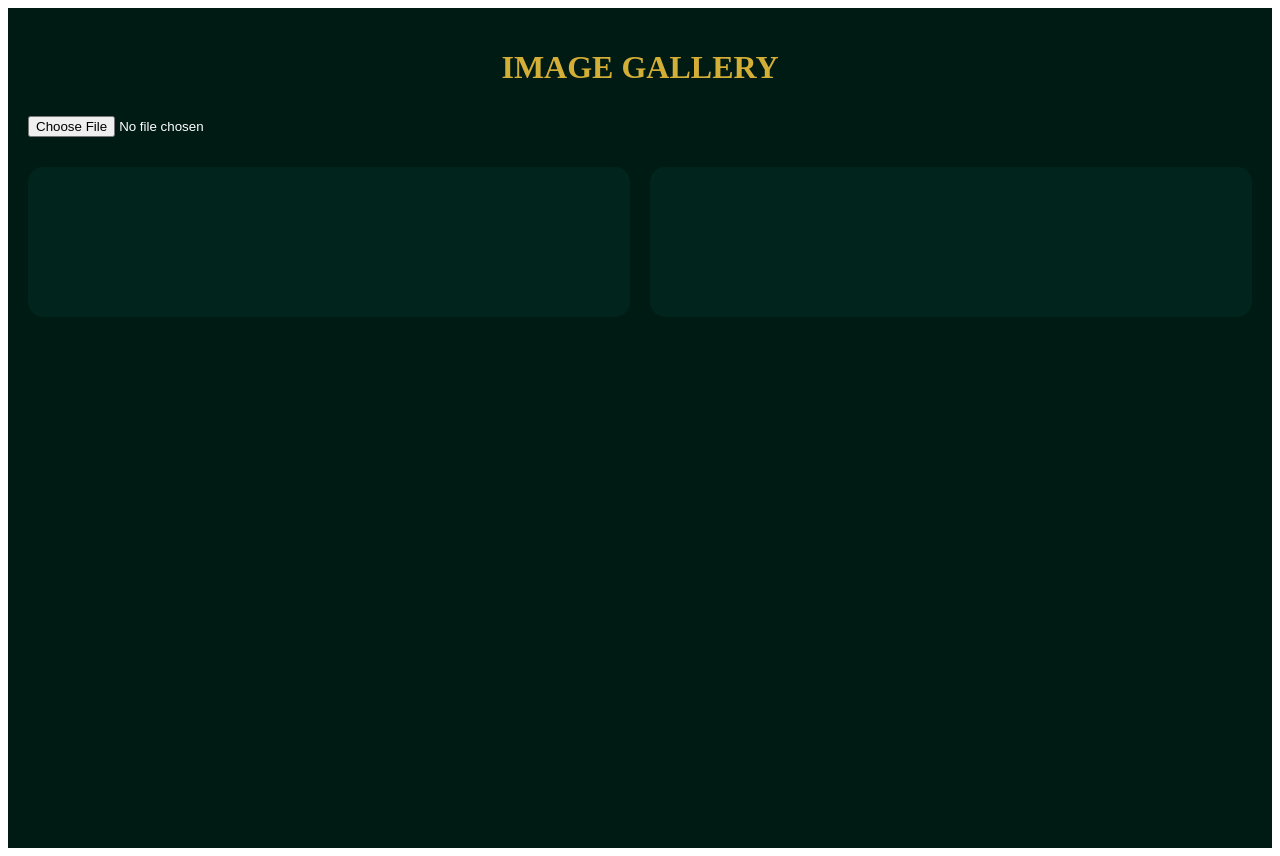
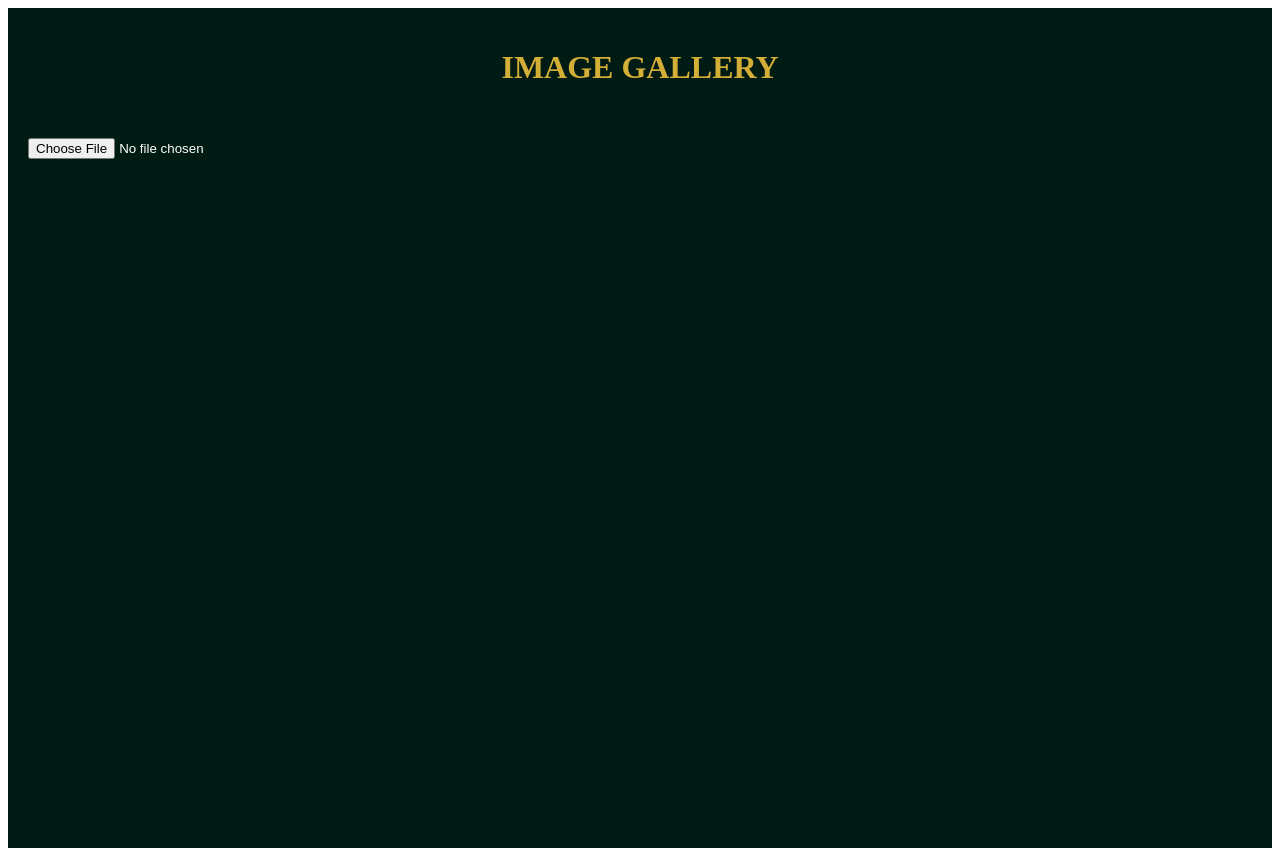
Before and after one commit to ssgenpower9554-creator/ss-genpower, a React (Vite) app: page /admin/gallery in a window 1280 px wide. Built offline with nearby package versions, Linux system fonts and the light colour scheme.

Commit message:
Update Gallery.jsx

```diff
--- a/src/admin/Gallery.jsx
+++ b/src/admin/Gallery.jsx
@@ -1,51 +1,30 @@
-function Gallery() {
+export default function Gallery() {
+
   return (
-    <div
-      style={{
-        minHeight: "100vh",
-        background: "#001a14",
-        color: "white",
-        padding: "20px",
-      }}
-    >
-      <h1
-        style={{
-          color: "#d4af37",
-          textAlign: "center",
-          marginBottom: "30px",
-        }}
-      >
+
+    <div style={{
+      minHeight:"100vh",
+      background:"#001a14",
+      color:"white",
+      padding:"20px"
+    }}>
+
+      <h1 style={{
+        color:"#d4af37",
+        textAlign:"center"
+      }}>
         IMAGE GALLERY
       </h1>
 
-      <input type="file" />
+      <input
+        type="file"
+        style={{
+          marginTop:"30px"
+        }}
+      />
 
-      <div
-        style={{
-          marginTop: "30px",
-          display: "grid",
-          gridTemplateColumns: "repeat(2,1fr)",
-          gap: "20px",
-        }}
-      >
-        <div
-          style={{
-            background: "#01251d",
-            height: "150px",
-            borderRadius: "15px",
-          }}
-        ></div>
+    </div>
 
-        <div
-          style={{
-            background: "#01251d",
-            height: "150px",
-            borderRadius: "15px",
-          }}
-        ></div>
-      </div>
-    </div>
   );
+
 }
-
-export default Gallery;
```
